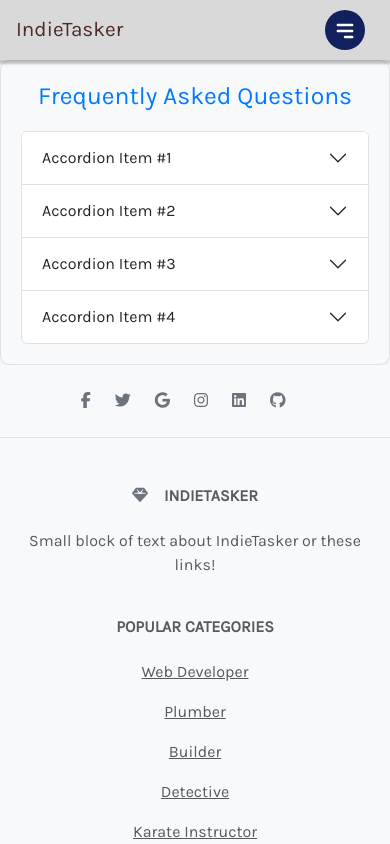
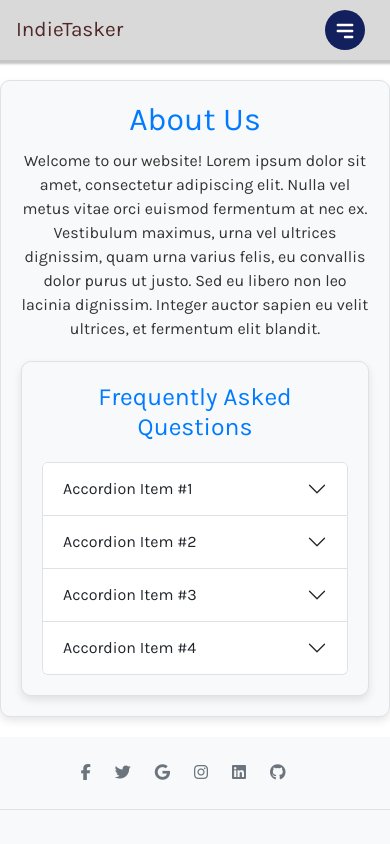
Before and after one commit to Moh-Zaman/IndieTasker, a React (Vite) app: page /about in a window 390 px wide. Shown: the top 844 px of the page. Built offline with nearby package versions, Linux system fonts and the light colour scheme.

Commit message:
Added About section text above FAQ, made them responsive

```diff
--- a/src/pages/About/About.css
+++ b/src/pages/About/About.css
@@ -0,0 +1,27 @@
+/* About Section Styles */
+.about {
+    max-width: 800px;
+    margin: 20px auto;
+    padding: 20px;
+    background-color: #f8f9fa; /* Light gray background */
+    border: 1px solid #dee2e6; /* Light gray border */
+    border-radius: 10px;
+    box-shadow: 0 4px 8px rgba(0, 0, 0, 0.1); /* Subtle box shadow */
+  }
+
+  .about-content {
+    text-align: center;
+    margin-bottom: 20px;
+  }
+
+  .about-heading {
+    color: #007bff; /* Blue color for the heading */
+    font-size: 32px;
+    margin-bottom: 10px;
+  }
+
+  .about-text {
+    color: #333; /* Dark gray color for the text */
+    font-size: 16px;
+    line-height: 1.5;
+  }
--- a/src/pages/About/About.jsx
+++ b/src/pages/About/About.jsx
@@ -1,9 +1,16 @@
 import React from "react";
 import FAQ from "../../components/FAQ/FAQ";
+import "./About.css";
 
 export default function About() {
   return (
     <div className="about">
+      <div className="about-content">
+        <h2 className="about-heading">About Us</h2>
+        <p className="about-text">
+          Welcome to our website! Lorem ipsum dolor sit amet, consectetur adipiscing elit. Nulla vel metus vitae orci euismod fermentum at nec ex. Vestibulum maximus, urna vel ultrices dignissim, quam urna varius felis, eu convallis dolor purus ut justo. Sed eu libero non leo lacinia dignissim. Integer auctor sapien eu velit ultrices, et fermentum elit blandit.
+        </p>
+      </div>
       <FAQ />
     </div>
   );
```
